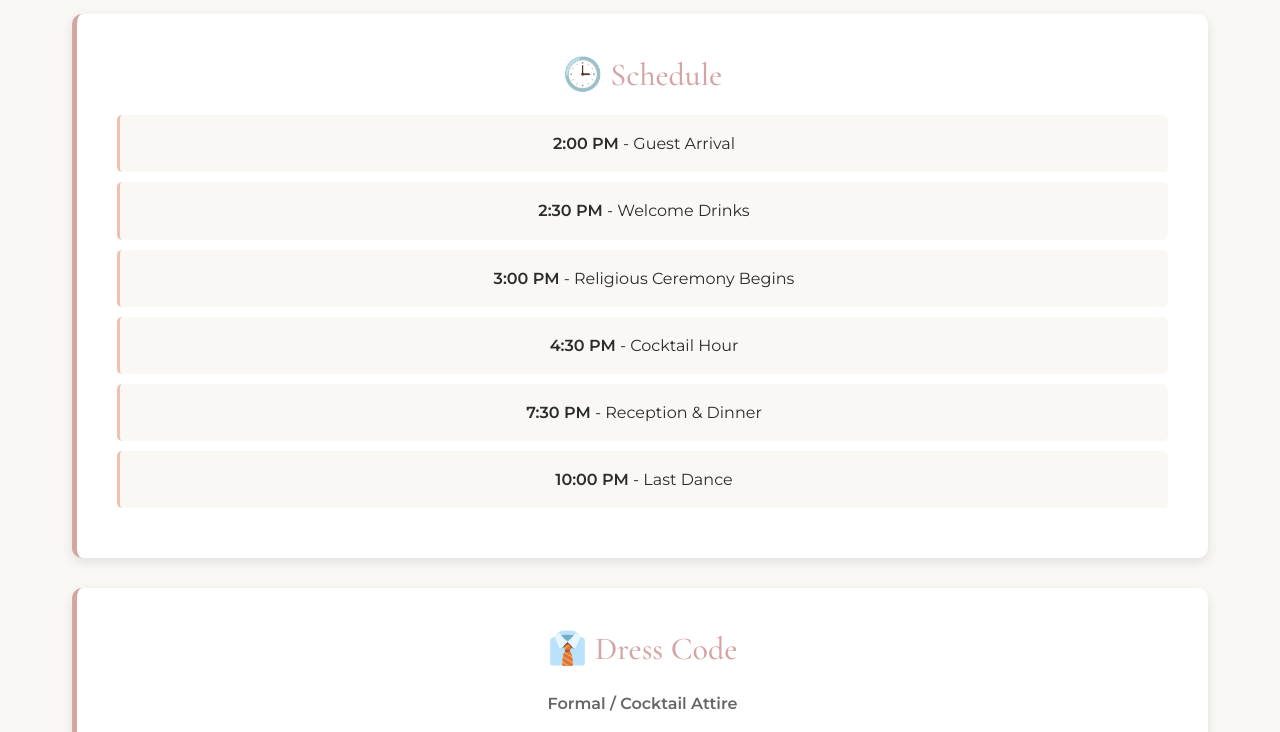
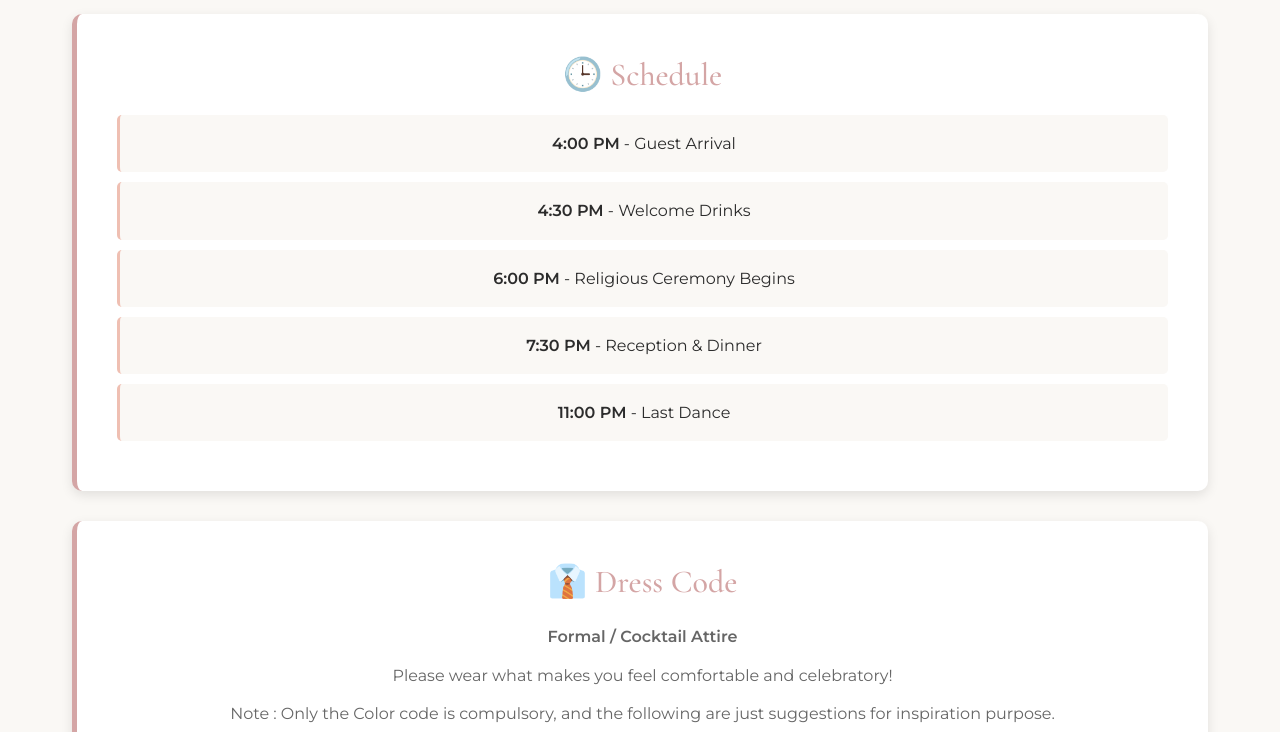
Before and after one commit to sevendeadly/summer_Dream, a website with bundled scripts: page views/info.html in a window 1280 px wide. Shown: the part 720-1452 px from the top of the page. Built offline with nearby package versions, Linux system fonts and the light colour scheme.

Commit message:
Update dependencies, modify schedule times, and comment out gift links in navigation
- Replaced SendGrid dependency with Brevo in deno.lock.
- Updated wedding schedule times in info.html for accuracy.
- Commented out 'Gift Pot' links in navigation across multiple HTML files for future consideration.

```diff
--- a/views/info.html
+++ b/views/info.html
@@ -12,7 +12,7 @@
             <ul class="nav-menu">
                 <li><a href="../index.html" data-i18n="nav.home">Home</a></li>
                 <li><a href="info.html" class="active" data-i18n="nav.info">Wedding Info</a></li>
-                <li><a href="gift.html" data-i18n="nav.gift">Gift Pot</a></li>
+                <!--<li><a href="gift.html" data-i18n="nav.gift">Gift Pot</a></li>-->
                 <li><a href="rsvp.html" data-i18n="nav.rsvp">RSVP</a></li>
                 <li><a href="albums.html" data-i18n="nav.albums">Albums</a></li>
             </ul>
@@ -44,22 +44,19 @@
                     <h2>🕒 <span data-i18n="info.schedule">Schedule</span></h2>
                     <div class="schedule">
                         <div class="schedule-item">
-                            <strong>2:00 PM</strong> - <span data-i18n="info.guestArrival">Guest Arrival</span>
+                            <strong>4:00 PM</strong> - <span data-i18n="info.guestArrival">Guest Arrival</span>
                         </div>
                         <div class="schedule-item">
-                            <strong>2:30 PM</strong> - <span data-i18n="info.welcomeDrinks">Welcome Drinks</span>
+                            <strong>4:30 PM</strong> - <span data-i18n="info.welcomeDrinks">Welcome Drinks</span>
                         </div>
                         <div class="schedule-item">
-                            <strong>3:00 PM</strong> - <span data-i18n="info.ceremonyBegins">Religious Ceremony Begins</span>
-                        </div>
-                        <div class="schedule-item">
-                            <strong>4:30 PM</strong> - <span data-i18n="info.cocktailHour">Cocktail Hour</span>
+                            <strong>6:00 PM</strong> - <span data-i18n="info.ceremonyBegins">Religious Ceremony Begins</span>
                         </div>
                         <div class="schedule-item">
                             <strong>7:30 PM</strong> - <span data-i18n="info.receptionDinner">Reception & Dinner</span>
                         </div>
                         <div class="schedule-item">
-                            <strong>10:00 PM</strong> - <span data-i18n="info.lastDance">Last Dance</span>
+                            <strong>11:00 PM</strong> - <span data-i18n="info.lastDance">Last Dance</span>
                         </div>
                     </div>
                 </div>
```
Also changed, not shown: controllers/netlify-func/send-confirmation.js (+7 -6 lines), index.html (+1 -1 lines), views/admin_dashboard.html (+1 -1 lines), views/albums.html (+1 -1 lines), views/rsvp.html (+1 -1 lines), 1 other file.
